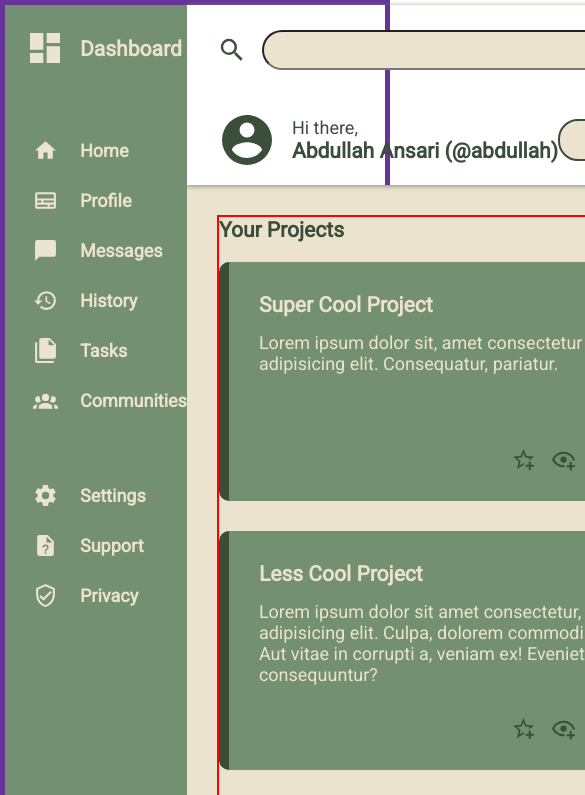
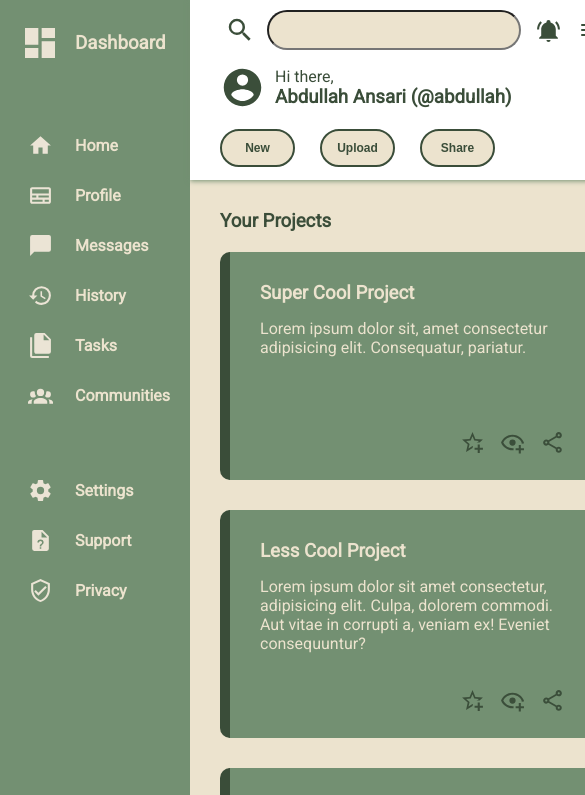
Before and after one commit to Abusadat18/Admin-Dashboard, a plain HTML site: page index.html in a window 390 px wide. Shown: the top 795 px of the page, 585 px wide, since content can reach past the window. Drawn offline with Linux system fonts and the light colour scheme.

Commit message:
Made responsive design

```diff
--- a/index.html
+++ b/index.html
@@ -5,20 +5,26 @@
     <meta name="viewport" content="width=device-width, initial-scale=1.0" />
     <title>Admin Dashboard</title>
     <link rel="stylesheet" href="style.css" />
+    <script
+      src="https://kit.fontawesome.com/b75e553fb4.js"
+      crossorigin="anonymous"
+    ></script>
   </head>
   <body>
     <div class="container">
       <div class="top-container">
         <div class="nav">
+          <div class="nav-subgrid1">
             <label for="searchBar" class="search-logo-label"
               ><img
                 src="./icons/magnify.svg"
                 alt="search icon"
-              class="search-logoo"
                 width="30"
                 height="30"
             /></label>
             <input type="search" name="searchBar" id="searchBar" />
+          </div>
+          <div class="nav-subgrid2">
             <img
               src="./icons/bell-ring.svg"
               alt="bell-ring icon"
@@ -30,8 +36,11 @@
               alt="profile picture"
               width="50"
               height="50"
+              class="nav-profile"
             />
-          <p>Abdullah Ansari</p>
+            <p class="nav-userName">Abdullah Ansari</p>
+            <i class="fa-solid fa-bars hamburger-menu"></i>
+          </div>
         </div>
         <div class="header">
           <div class="header-subgrid1">
@@ -41,7 +50,7 @@
               width="60"
               height="60"
             />
-            <div>
+            <div class="header-text">
               <p>Hi there,</p>
               <h3>Abdullah Ansari (@abdullah)</h3>
             </div>
@@ -66,7 +75,6 @@
             <h3>Dashboard</h3>
           </a>
         </div>
-
         <div class="aside-left-grid2">
           <a href="#" class="aside-link">
             <img
--- a/style.css
+++ b/style.css
@@ -14,6 +14,7 @@
   --GREEN: #739072;
   --DARK-GREEN: #3a4d39;
   --LIGHT-COLOR: #ece3ce;
+  --WHITE: #fff;
 }
 
 /* ************* */
@@ -24,8 +25,6 @@ body {
 }
 
 .container {
-  border: 5px solid rebeccapurple;
-  height: 100%;
   display: grid;
   grid-template-columns: 1fr 5fr;
   grid-template-rows: 180px 1fr;
@@ -40,19 +39,51 @@ body {
   box-shadow: 0 1px 5px var(--GREEN);
   z-index: 10;
   color: var(--DARK-GREEN);
+  background-color: var(--WHITE);
+  gap: 15px;
 }
 
 .nav {
   display: grid;
-  grid-template-columns: min-content 70% min-content min-content max-content;
+  grid-template-columns: 2fr 1fr;
   align-items: center;
   padding-left: var(--PADDING-LEFT);
+  padding-right: var(--PADDING-LEFT);
   gap: 15px;
+}
+
+.nav-subgrid1 {
+  display: grid;
+  grid-template-columns: 40px 1fr;
+  gap: 7px;
+}
+
+.hamburger-menu {
+  display: none;
+}
+
+.nav-subgrid2 {
+  display: grid;
+  grid-template-columns: min-content min-content max-content;
+  align-items: center;
+  justify-content: center;
+  gap: 20px;
+}
+
+.nav-subgrid2 > img,
+.nav-subgrid2 > p {
+  cursor: pointer;
+}
+
+.nav-userName:hover,
+.nav-userName:focus {
+  text-decoration: underline;
 }
 
 .search-logo-label {
   display: flex;
   align-items: center;
+  justify-content: center;
 }
 
 input[type="search"] {
@@ -70,28 +101,24 @@ input[type="search"] {
 
 .header {
   display: grid;
-  grid-template-columns: auto auto;
-  align-items: center;
+  grid-template-columns: 1fr min-content;
+  padding-left: var(--PADDING-LEFT);
+  padding-right: var(--PADDING-LEFT);
+  background-color: var(--WHITE);
 }
 
 .header-subgrid1 {
   display: grid;
   grid-template-columns: min-content max-content;
-  padding-left: var(--PADDING-LEFT);
-  gap: 15px;
-}
-
-.header-subgrid1 > div {
-  display: flex;
-  flex-direction: column;
-  justify-content: center;
+  align-items: center;
+  gap: 10px;
 }
 
 .header-subgrid2 {
   display: grid;
   grid-template-columns: repeat(3, min-content);
-  justify-content: center;
-  gap: 30px;
+  gap: 25px;
+  align-items: center;
 }
 
 .header-subgrid2 > button {
@@ -103,6 +130,13 @@ input[type="search"] {
   font-weight: bold;
   border: 2px solid var(--DARK-GREEN);
   width: 100px;
+  cursor: pointer;
+}
+
+.header-subgrid2 > button:hover,
+.header-subgrid2 > button:focus {
+  background-color: var(--GREEN);
+  color: var(--LIGHT-COLOR);
 }
 
 /* Header Section Ends */
@@ -111,14 +145,17 @@ input[type="search"] {
 
 .aside-left {
   grid-area: 1/1/3/2;
-  padding-left: 20px;
-  padding-top: 23px;
+  padding: 23px 20px 0;
   display: grid;
   grid-template-rows: repeat(3, min-content);
   gap: 70px;
   background-color: var(--GREEN);
   color: var(--LIGHT-COLOR);
   font-weight: bold;
+  position: sticky;
+  top: 0;
+  align-self: start;
+  height: 100dvh;
 }
 
 .aside-left img,
@@ -176,7 +213,6 @@ input[type="search"] {
 }
 
 .project-ctn {
-  border: 2px solid red;
   display: flex;
   row-gap: 20px;
   flex-direction: column;
@@ -234,16 +270,17 @@ input[type="search"] {
   color: var(--LIGHT-COLOR);
   justify-content: center;
   border-radius: var(--BORDER);
-  padding: 5px 0;
+  padding: 5px;
 }
 
 .announcement-text-cnt {
   border-bottom: 4px solid var(--DARK-GREEN);
   width: 210px;
-  padding: 10px 5px;
+  padding: 10px;
   display: flex;
   flex-direction: column;
   row-gap: 5px;
+  justify-content: center;
 }
 
 .announcement-text-cnt:last-child {
@@ -273,3 +310,54 @@ input[type="search"] {
 }
 
 /* Project Section Ends */
+
+@media screen and (max-width: 985px) {
+  body {
+    font-size: 16px;
+  }
+
+  .top-container {
+    padding-top: 10px;
+    padding-bottom: 15px;
+  }
+
+  .project-section {
+    grid-template-rows: repeat(3, min-content);
+    grid-template-columns: 1fr;
+  }
+
+  .nav {
+    grid-template-columns: 1fr min-content;
+  }
+
+  .nav-subgrid2 {
+    grid-template-columns: min-content 1fr;
+  }
+
+  .nav-profile,
+  .nav-userName {
+    display: none;
+  }
+
+  .hamburger-menu {
+    display: block;
+    justify-self: end;
+    cursor: pointer;
+  }
+
+  .header {
+    grid-template-rows: 1fr 1fr;
+    grid-template-columns: 1fr;
+    gap: 15px;
+  }
+
+  .header-subgrid1 > img {
+    width: 45px;
+    height: 45px;
+  }
+
+  .header-subgrid2 > button {
+    font-size: 12px;
+    width: 75px;
+  }
+}
```
Lines whose indentation alone changed are shown as unchanged.
